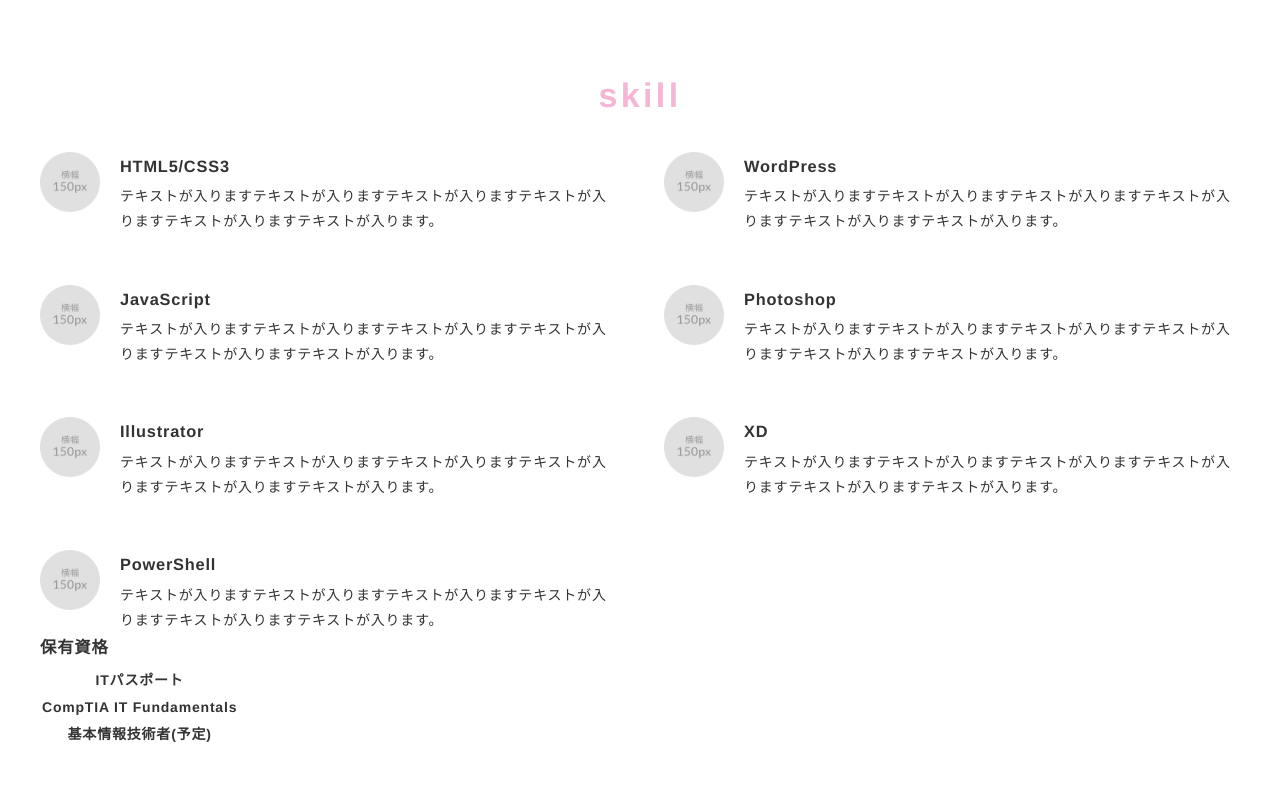
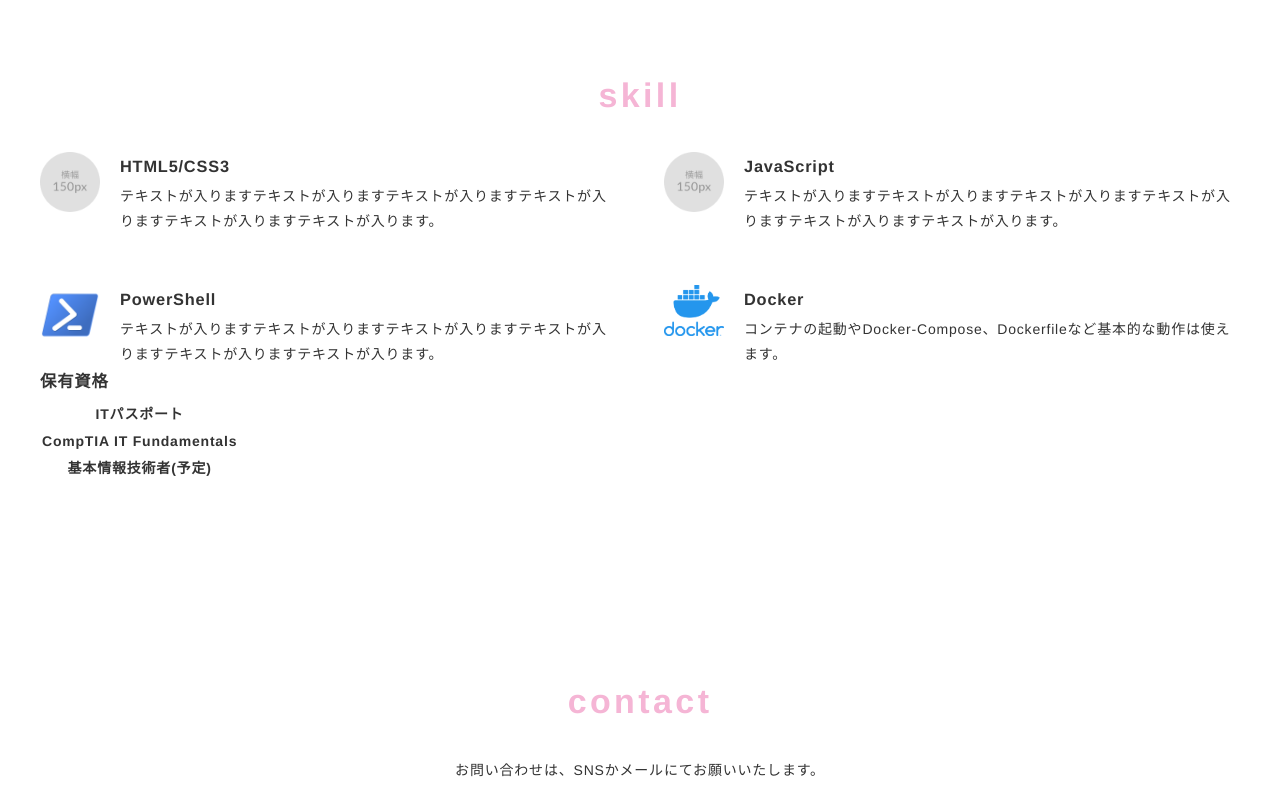
Before and after one commit to KgithubR/KgithubR.github.io, a plain HTML site: page portfolio/index.html in a window 1280 px wide. Shown: the part 2000-2797 px from the top of the page. Drawn offline with nearby package versions, Linux system fonts and the light colour scheme.

Commit message:
Add files via upload

```diff
--- a/portfolio/index.html
+++ b/portfolio/index.html
@@ -67,7 +67,8 @@
             </p>
             <div class="profile-body">
               <p>
-                社会人2年目の木村です。新卒ではSIの入社しました。研修では、JavaやC言語の基礎について学びました。常駐先では主に総合、リグレッションテストを行いました。また、リリース作業の効率化のためPowerShellやバッチの作成を行ったり、C#やJavaでシステムの不具合対応をしました。
+                社会人2年目の木村です。新卒ではSIの入社しました。研修では、JavaやC言語の基礎について学びました。
+                常駐先では主に総合、リグレッションテストを行いました。また、複数のサーバーへのリリース作業の効率化のためPowerShellやバッチの作成を行ったり、C#やJavaでシステムの不具合対応をしました。
               </p>
             </div>
           </div>
@@ -108,7 +109,6 @@
         </div>
       </section>
       <!-- /works -->
-
       <!-- skill -->
       <section class="skill section" id="skill">
         <div class="inner">
@@ -125,49 +125,25 @@
             <div class="skill-item">
               <p class="skill-img"><img src="img/icon_skill.png" alt=""></p>
               <div class="skill-body">
-                <h3 class="skill-name">WordPress</h3>
-                <p class="skill-text">
-                  テキストが入りますテキストが入りますテキストが入りますテキストが入りますテキストが入りますテキストが入ります。</p>
-              </div>
-            </div>
-            <div class="skill-item">
-              <p class="skill-img"><img src="img/icon_skill.png" alt=""></p>
-              <div class="skill-body">
                 <h3 class="skill-name">JavaScript</h3>
                 <p class="skill-text">
                   テキストが入りますテキストが入りますテキストが入りますテキストが入りますテキストが入りますテキストが入ります。</p>
               </div>
             </div>
             <div class="skill-item">
-              <p class="skill-img"><img src="img/icon_skill.png" alt=""></p>
+              <p class="skill-img"><img src="img/PowerShell_5.0_icon.png" alt=""></p>
               <div class="skill-body">
-                <h3 class="skill-name">Photoshop</h3>
+                <h3 class="skill-name">PowerShell</h3>
                 <p class="skill-text">
                   テキストが入りますテキストが入りますテキストが入りますテキストが入りますテキストが入りますテキストが入ります。</p>
               </div>
             </div>
             <div class="skill-item">
-              <p class="skill-img"><img src="img/icon_skill.png" alt=""></p>
+              <p class="skill-img"><img src="img/vertical-logo-monochromatic.png" alt=""></p>
               <div class="skill-body">
-                <h3 class="skill-name">Illustrator</h3>
+                <h3 class="skill-name">Docker</h3>
                 <p class="skill-text">
-                  テキストが入りますテキストが入りますテキストが入りますテキストが入りますテキストが入りますテキストが入ります。</p>
-              </div>
-            </div>
-            <div class="skill-item">
-              <p class="skill-img"><img src="img/icon_skill.png" alt=""></p>
-              <div class="skill-body">
-                <h3 class="skill-name">XD</h3>
-                <p class="skill-text">
-                  テキストが入りますテキストが入りますテキストが入りますテキストが入りますテキストが入りますテキストが入ります。</p>
-              </div>
-            </div>
-            <div class="skill-item">
-              <p class="skill-img"><img src="img/icon_skill.png" alt=""></p>
-              <div class="skill-body">
-                <h3 class="skill-name">PowerShell</h3>
-                <p class="skill-text">
-                  テキストが入りますテキストが入りますテキストが入りますテキストが入りますテキストが入りますテキストが入ります。</p>
+                  コンテナの起動やDocker-Compose、Dockerfileなど基本的な動作は使えます。</p>
               </div>
             </div>
           </div>
@@ -213,7 +189,7 @@
 
     <!-- footer -->
     <footer class="footer">
-      <div class="copyright">&copy;Hanako Yamada</div>
+      <div class="copyright">&copy;R Kimura</div>
     </footer>
     <!-- /footer -->
 
```
Also changed, not shown: portfolio/img/Docker-Logo-White-RGB_Vertical.png (added), portfolio/img/PowerShell_5.0_icon.png (added), portfolio/img/PowerShell_Core_6.0_icon.png (added), portfolio/img/vertical-logo-monochromatic.png (added).
